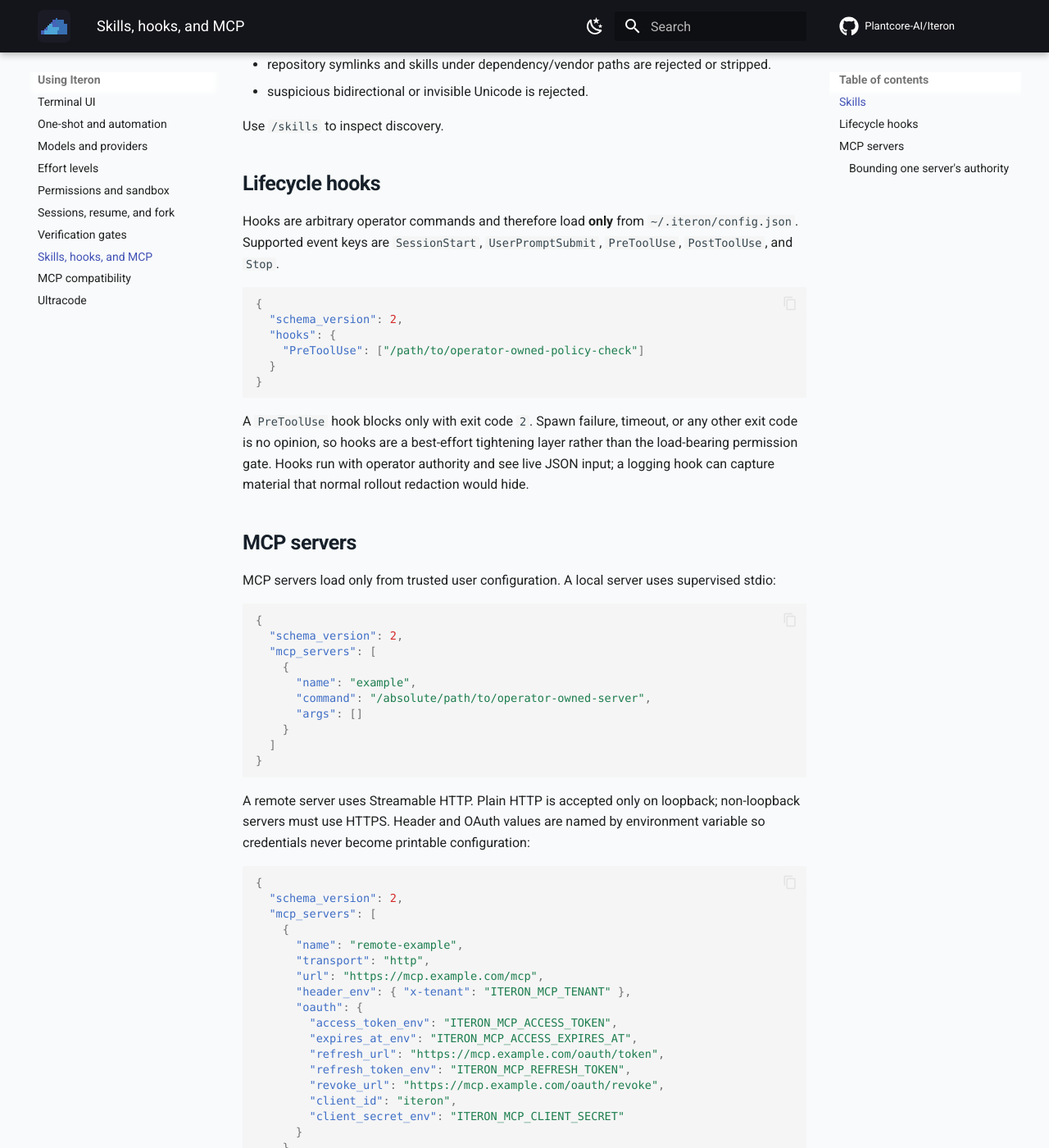
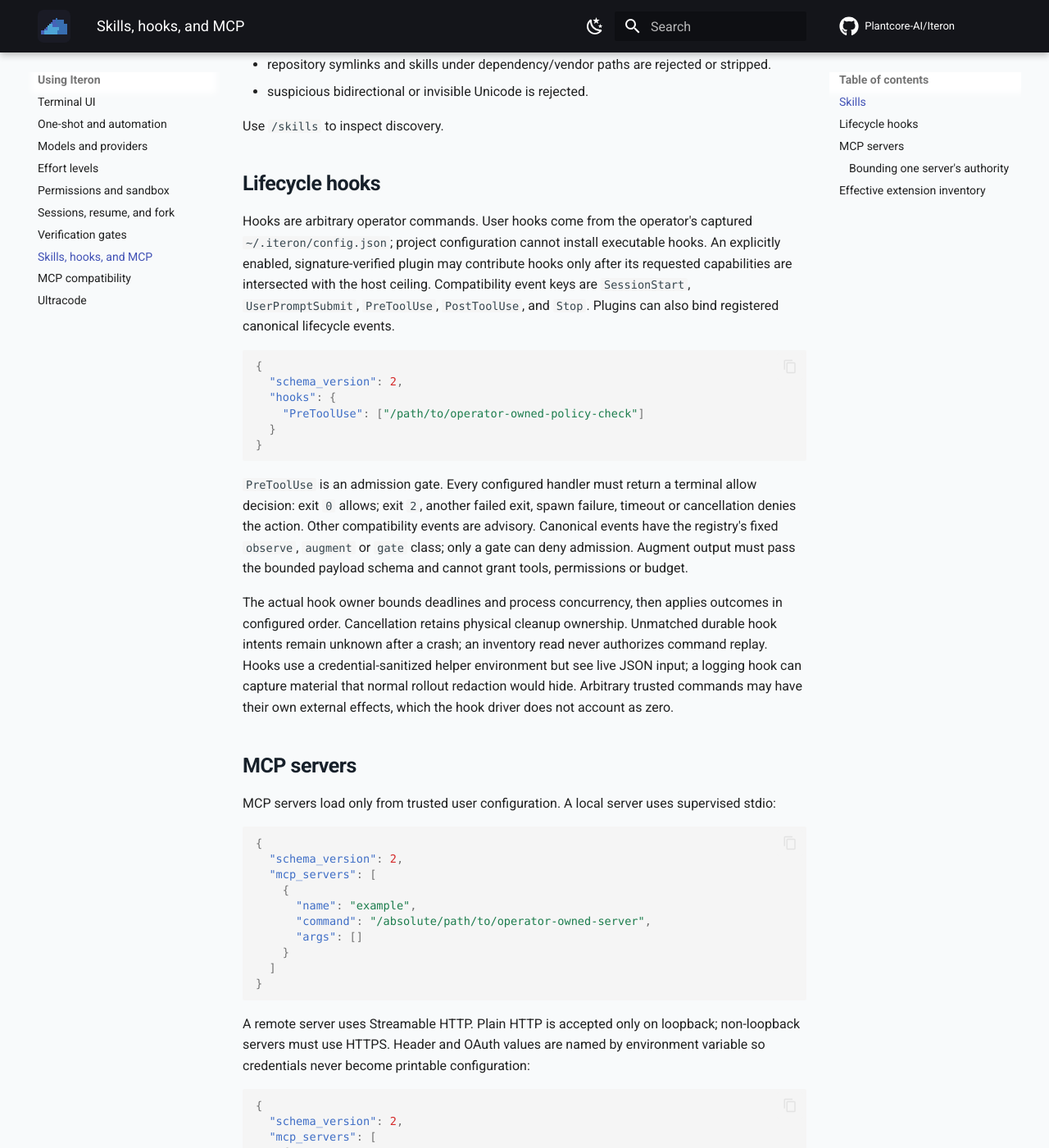
Before and after one commit to Plantcore-AI/Iteron, an MkDocs documentation site: the page built from docs/using/extensions.md, in a window 1280 px wide and 1400 px high, scrolled down 523 px. Shown: the whole window at 82% size. Built offline with MkDocs 1.6.1 and Material for MkDocs 9.7.7, drawn with Linux system fonts in a browser that asks for light colours; comment, search, counter and statistics services are not loaded; some of the changed text lies outside the part shown.

Commit message:
Describe actual hook admission and captured inventory limits

````diff
--- a/docs/using/extensions.md
+++ b/docs/using/extensions.md
@@ -25,9 +25,12 @@ Use `/skills` to inspect discovery.
 
 ## Lifecycle hooks
 
-Hooks are arbitrary operator commands and therefore load **only** from
-`~/.iteron/config.json`. Supported event keys are `SessionStart`,
-`UserPromptSubmit`, `PreToolUse`, `PostToolUse`, and `Stop`.
+Hooks are arbitrary operator commands. User hooks come from the operator's captured
+`~/.iteron/config.json`; project configuration cannot install executable hooks.
+An explicitly enabled, signature-verified plugin may contribute hooks only after
+its requested capabilities are intersected with the host ceiling. Compatibility
+event keys are `SessionStart`, `UserPromptSubmit`, `PreToolUse`, `PostToolUse`,
+and `Stop`. Plugins can also bind registered canonical lifecycle events.
 
 ```json
 {
@@ -38,11 +41,20 @@ Hooks are arbitrary operator commands and therefore load **only** from
 }
 ```
 
-A `PreToolUse` hook blocks only with exit code `2`. Spawn failure, timeout, or any
-other exit code is no opinion, so hooks are a best-effort tightening layer rather
-than the load-bearing permission gate. Hooks run with operator authority and see
-live JSON input; a logging hook can capture material that normal rollout
-redaction would hide.
+`PreToolUse` is an admission gate. Every configured handler must return a terminal
+allow decision: exit `0` allows; exit `2`, another failed exit, spawn failure,
+timeout or cancellation denies the action. Other compatibility events are advisory.
+Canonical events have the registry's fixed `observe`, `augment` or `gate` class;
+only a gate can deny admission. Augment output must pass the bounded payload
+schema and cannot grant tools, permissions or budget.
+
+The actual hook owner bounds deadlines and process concurrency, then applies
+outcomes in configured order. Cancellation retains physical cleanup ownership.
+Unmatched durable hook intents remain unknown after a crash; an inventory read
+never authorizes command replay. Hooks use a credential-sanitized helper
+environment but see live JSON input; a logging hook can capture material that
+normal rollout redaction would hide. Arbitrary trusted commands may have their
+own external effects, which the hook driver does not account as zero.
 
 ## MCP servers
 
@@ -144,3 +156,24 @@ rather than exposed with a reduced one.
     Stdio lifecycle recovery and bounded reconnect are supervised. HTTP requests carry effect
     certainty and never retry a possibly-applied tool call. SSE `Last-Event-ID` redelivery is not
     inferred without a server replay contract.
+
+## Effective extension inventory
+
+Compatible clients can read the installed `Plugins`, `Hooks` and `Skills` kinds
+through the public client inventory controls. These are captured facts from the
+existing package, executable-hook and context owners; inspection does not scan
+package trees, load skill bodies or run callbacks.
+
+Package records show verified source, version, declared scope, operator precedence,
+requested capabilities and the actual composed binding capabilities. Those
+capabilities do not replace later operation, task, permission or budget checks.
+Hook records show source class, event, private-command digest, admission class,
+deadline and failure/order/recovery policy. The digest joins a verified package's
+hook binding without exposing its command text. Skill records retain captured
+source/version, trust, path selection and declared tool narrowing; a prefix
+commitment is labeled as a prefix and does not prove a complete lazy body.
+
+Prompt tokens and model requests are not attributed per package, skill or arbitrary
+hook command. The inventory reports these as unavailable, with bounded observed
+metadata sizes where captured. Consult the actual provider/tool ledgers for their
+accounting scope; unavailable costs are not zero.
````
